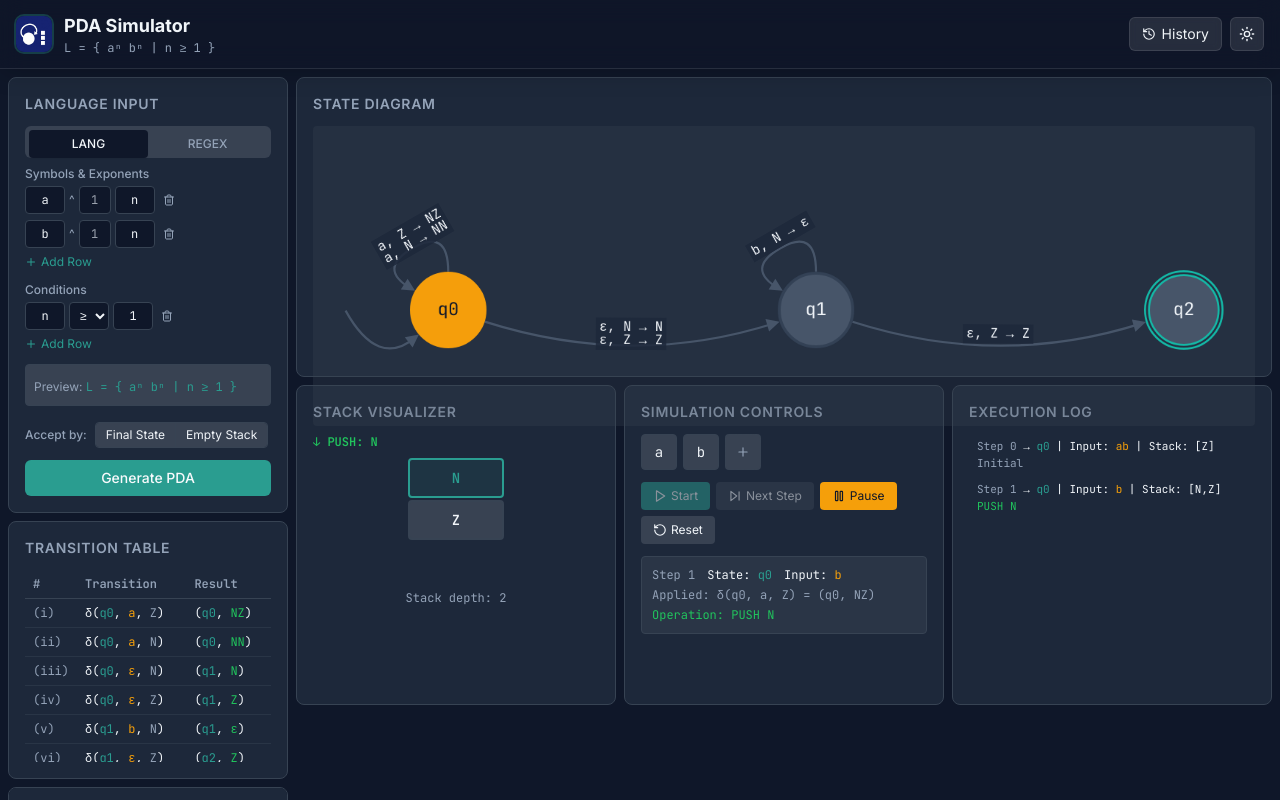
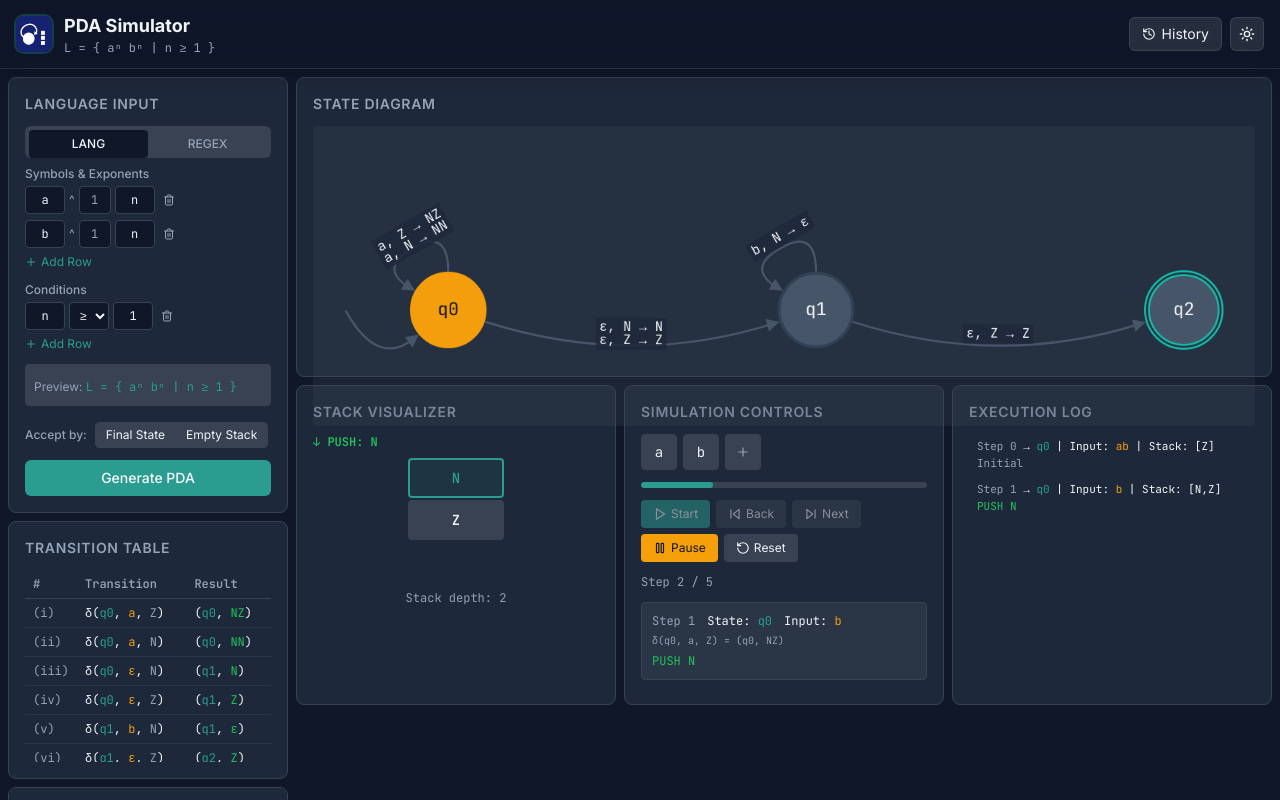
Before and after one commit to abhinav-phi/pushdown-automata-simulator, a React (Vite) app: page / in a window 1280 px wide. Both pictures are taken after typing "Sample", "Sample" into the empty fields and a click on the button "Generate PDA". Shown: the top 800 px of the page. Built offline with nearby package versions, Linux system fonts and the light colour scheme; the HTML template or start-up script is replaced by a standard one.

Commit message:
feat: enhance simulation control limits and runtime validation

```diff
--- a/src/components/pda/SimulationControls.tsx
+++ b/src/components/pda/SimulationControls.tsx
@@ -1,49 +1,46 @@
 import { usePDA } from '@/hooks/use-pda';
-import { Play, SkipForward, FastForward, RotateCcw, Pause, Plus } from 'lucide-react';
+import { Play, SkipForward, SkipBack, FastForward, RotateCcw, Pause, Plus } from 'lucide-react';
 import { useRef, useCallback, useEffect, useState } from 'react';
 
 export default function SimulationControls() {
   const {
     testInput, setTestInput,
-    startSimulation, nextStep, runAll, pauseRunAll, resetSimulation,
+    startSimulation, nextStep, backStep, canGoBack,
+    runAll, pauseRunAll, resetSimulation,
     isSimulating, isRunningAll, simulationSteps, currentStepIndex, simulationResult,
   } = usePDA();
 
-  // Box-by-box state derived from testInput
+  // Box-by-box input state
   const [boxes, setBoxes] = useState<string[]>(() => {
     const chars = testInput.split('');
     return chars.length > 0 ? chars : [''];
   });
   const inputRefs = useRef<(HTMLInputElement | null)[]>([]);
 
-  // Sync boxes FROM testInput when it changes externally
+  // Sync boxes ← testInput when it changes externally (e.g. from generator)
   useEffect(() => {
     const chars = testInput.split('');
     const newBoxes = chars.length > 0 ? chars : [''];
-    // Only update if actually different to avoid loops
     if (newBoxes.join('') !== boxes.filter(b => b).join('')) {
       setBoxes(newBoxes);
     }
   }, [testInput]);
 
-  // Sync testInput FROM boxes when boxes change
-  const syncTestInput = useCallback((newBoxes: string[]) => {
-    setBoxes(newBoxes);
-    setTestInput(newBoxes.join(''));
-  }, [setTestInput]);
+  const syncTestInput = useCallback(
+    (newBoxes: string[]) => {
+      setBoxes(newBoxes);
+      setTestInput(newBoxes.join(''));
+    },
+    [setTestInput]
+  );
 
   const handleBoxChange = (index: number, value: string) => {
     if (value.length > 1) {
-      // User typed a character - put it in current box and move to next
       const char = value.slice(-1);
       const newBoxes = [...boxes];
       newBoxes[index] = char;
-      // Auto-create next box if at the end
-      if (index === newBoxes.length - 1) {
-        newBoxes.push('');
-      }
+      if (index === newBoxes.length - 1) newBoxes.push('');
       syncTestInput(newBoxes);
-      // Focus next box
       setTimeout(() => inputRefs.current[index + 1]?.focus(), 0);
       return;
     }
@@ -78,9 +75,11 @@ export default function SimulationControls() {
     setTimeout(() => inputRefs.current[newBoxes.length - 1]?.focus(), 0);
   };
 
-  const currentStep = isSimulating && currentStepIndex >= 0
-    ? simulationSteps[currentStepIndex]
-    : null;
+  const currentStep =
+    isSimulating && currentStepIndex >= 0 ? simulationSteps[currentStepIndex] : null;
+
+  const totalSteps = simulationSteps.length;
+  const progress = totalSteps > 1 ? Math.round((currentStepIndex / (totalSteps - 1)) * 100) : 0;
 
   return (
     <div className="panel space-y-3">
@@ -107,22 +106,46 @@ export default function SimulationControls() {
         </button>
       </div>
 
-      {/* Buttons */}
+      {/* Progress bar */}
+      {isSimulating && totalSteps > 1 && (
+        <div className="w-full h-1.5 bg-secondary rounded-full overflow-hidden">
+          <div
+            className="h-full bg-primary rounded-full transition-all duration-300"
+            style={{ width: `${progress}%` }}
+          />
+        </div>
+      )}
+
+      {/* Control Buttons */}
       <div className="flex gap-1.5 flex-wrap">
         <button
           onClick={() => startSimulation(testInput)}
-          disabled={isSimulating}
+          disabled={isSimulating && !simulationResult}
           className="flex items-center gap-1 px-3 py-1.5 text-xs rounded bg-primary text-primary-foreground hover:bg-primary/90 disabled:opacity-50 transition-colors"
         >
           <Play className="w-3.5 h-3.5" /> Start
         </button>
+
+        {/* Back Step */}
+        <button
+          onClick={backStep}
+          disabled={!isSimulating || isRunningAll || !canGoBack}
+          title="Go back one step (undo)"
+          className="flex items-center gap-1 px-3 py-1.5 text-xs rounded bg-secondary text-secondary-foreground hover:bg-secondary/80 disabled:opacity-50 transition-colors"
+        >
+          <SkipBack className="w-3.5 h-3.5" /> Back
+        </button>
+
+        {/* Next Step */}
         <button
           onClick={nextStep}
           disabled={!isSimulating || isRunningAll || !!simulationResult}
           className="flex items-center gap-1 px-3 py-1.5 text-xs rounded bg-secondary text-secondary-foreground hover:bg-secondary/80 disabled:opacity-50 transition-colors"
         >
-          <SkipForward className="w-3.5 h-3.5" /> Next Step
+          <SkipForward className="w-3.5 h-3.5" /> Next
         </button>
+
+        {/* Run All / Pause */}
         {isRunningAll ? (
           <button
             onClick={pauseRunAll}
@@ -139,6 +162,7 @@ export default function SimulationControls() {
             <FastForward className="w-3.5 h-3.5" /> Run All
           </button>
         )}
+
         <button
           onClick={resetSimulation}
           className="flex items-center gap-1 px-3 py-1.5 text-xs rounded bg-secondary text-secondary-foreground hover:bg-secondary/80 transition-colors"
@@ -147,22 +171,47 @@ export default function SimulationControls() {
         </button>
       </div>
 
-      {/* Step info */}
+      {/* Step counter */}
+      {isSimulating && (
+        <div className="text-xs text-muted-foreground font-mono">
+          Step {currentStepIndex + 1} / {totalSteps}
+          {canGoBack && (
+            <span className="ml-2 text-primary/70">• undo available</span>
+          )}
+        </div>
+      )}
+
+      {/* Current Step Info */}
       {currentStep && (
         <div className="bg-secondary/50 rounded p-2.5 text-xs font-mono space-y-1 border border-border">
-          <div className="flex gap-3">
+          <div className="flex gap-3 flex-wrap">
             <span className="text-muted-foreground">Step {currentStep.stepNumber}</span>
-            <span>State: <span className="text-primary">{currentStep.currentState}</span></span>
-            <span>Input: <span className="text-accent">{currentStep.remainingInput || 'ε'}</span></span>
+            <span>
+              State: <span className="text-primary">{currentStep.currentState}</span>
+            </span>
+            <span>
+              Input: <span className="text-accent">{currentStep.remainingInput || 'ε'}</span>
+            </span>
           </div>
           {currentStep.transitionApplied && (
-            <div className="text-muted-foreground">
-              Applied: δ({currentStep.transitionApplied.currentState}, {currentStep.transitionApplied.inputSymbol}, {currentStep.transitionApplied.stackTop}) = ({currentStep.transitionApplied.nextState}, {currentStep.transitionApplied.stackOperation})
+            <div className="text-muted-foreground text-[10px]">
+              δ({currentStep.transitionApplied.currentState},{' '}
+              {currentStep.transitionApplied.inputSymbol},{' '}
+              {currentStep.transitionApplied.stackTop}) = ({currentStep.transitionApplied.nextState},{' '}
+              {currentStep.transitionApplied.stackOperation})
             </div>
           )}
           {currentStep.stackOperation !== 'NO_OP' && (
-            <div className={currentStep.stackOperation === 'PUSH' ? 'text-success' : currentStep.stackOperation === 'POP' ? 'text-destructive' : 'text-muted-foreground'}>
-              Operation: {currentStep.stackOperation} {currentStep.stackSymbol}
+            <div
+              className={
+                currentStep.stackOperation === 'PUSH'
+                  ? 'text-success'
+                  : currentStep.stackOperation === 'POP'
+                  ? 'text-destructive'
+                  : 'text-muted-foreground'
+              }
+            >
+              {currentStep.stackOperation} {currentStep.stackSymbol}
             </div>
           )}
         </div>
@@ -170,12 +219,15 @@ export default function SimulationControls() {
 
       {/* Result */}
       {simulationResult && (
-        <div className={`rounded p-2.5 text-xs font-semibold border ${
-          simulationResult.accepted
-            ? 'bg-success/10 text-success border-success/30'
-            : 'bg-destructive/10 text-destructive border-destructive/30'
-        }`}>
-          {simulationResult.accepted ? '✓ ACCEPTED' : '✗ REJECTED'} — {simulationResult.reason}
+        <div
+          className={`rounded p-2.5 text-xs font-semibold border ${
+            simulationResult.accepted
+              ? 'bg-success/10 text-success border-success/30'
+              : 'bg-destructive/10 text-destructive border-destructive/30'
+          }`}
+        >
+          {simulationResult.accepted ? '✓ ACCEPTED' : '✗ REJECTED'} —{' '}
+          {simulationResult.reason}
         </div>
       )}
     </div>
```
